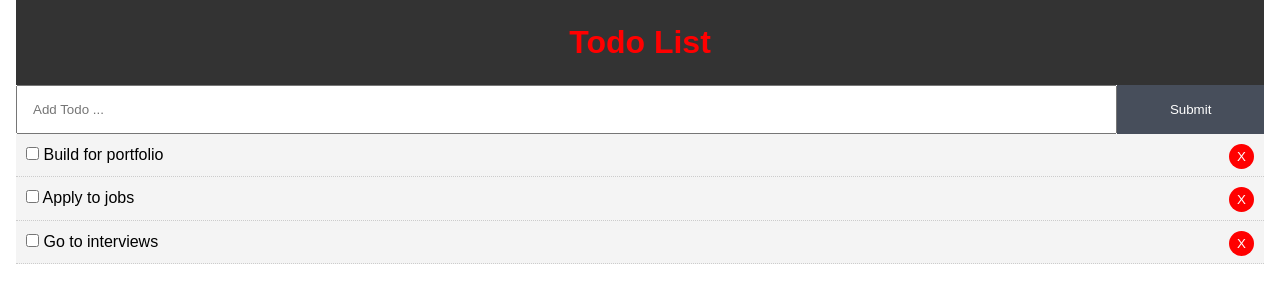
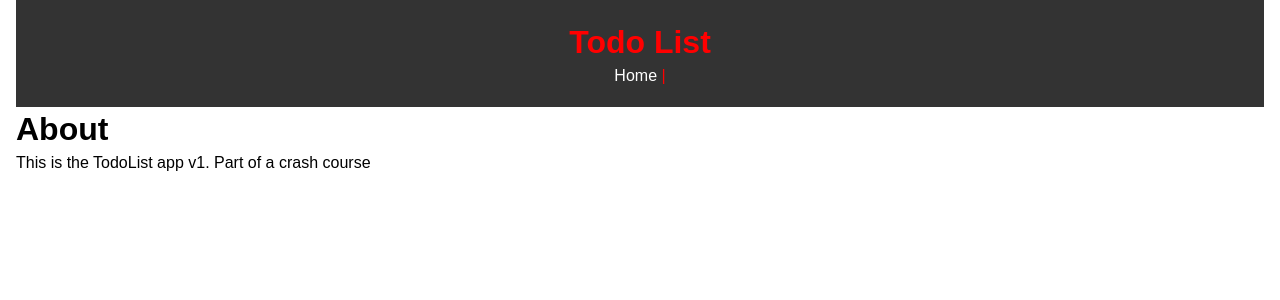
Before and after one commit to pixelboogie/Reactjs_ToDo, a React (Create React App) app: page /about in a window 1280 px wide. Shown: the top 300 px of the page. Built offline with nearby package versions, Linux system fonts and the light colour scheme.

Commit message:
Added About and link to header

```diff
--- a/src/App.js
+++ b/src/App.js
@@ -1,7 +1,9 @@
 import React, { Component } from 'react';
+import { BrowserRouter as Router, Route} from 'react-router-dom';
 import Todos from './components/Todos';
 import Header from './components/layout/Header'
 import AddTodo from './components/AddTodo'
+import About from './components/pages/About'
 import uuid from 'uuid'
 
 import './App.css';
@@ -53,19 +55,23 @@
   }
 
     render() {
-      // console.log("Appjs says this.state.todos: " + this.state.todos);
-
       return (
+        <Router>
           <div className="App">
             <div className="container">
               <Header />
+              <Route exact path="/" render={props => (
+                <React.Fragment>
                   <AddTodo addTodo={this.addTodo} />
                   <Todos todos={this.state.todos}
                   markComplete={this.markComplete}
-              delTodo={this.delTodo}
-            />
+                    delTodo={this.delTodo}  />
+                </React.Fragment>
+              )} />
+              <Route path="/about" component={About} />
             </div>
           </div>
+        </Router>
     );
   }
 }
--- a/src/components/layout/Header.js
+++ b/src/components/layout/Header.js
@@ -1,9 +1,11 @@
 import React from 'react';
+import { Link } from 'react-router-dom';
 
 function Header(){
     return (
         <header style={headerStyle}>
             <h1>Todo List</h1>
+            <Link style={linkStyle} to="/">Home</Link> | <Link to="/about"></Link>
         </header>
     )
 
@@ -16,4 +18,9 @@
     padding: '20px'
   }
 
+  const linkStyle = {
+      color: '#fff',
+      textDecoration: 'none'
+  }
+
 export default Header;
--- /dev/null
+++ b/src/components/pages/About.js
@@ -0,0 +1,12 @@
+import React from 'react'
+
+function About() {
+    return (
+        <React.Fragment>
+            <h1>About</h1>
+            <p>This is the TodoList app v1. Part of a crash course</p>
+        </React.Fragment>
+    )
+}
+
+export default About;
```
Lines whose indentation alone changed are shown as unchanged.
